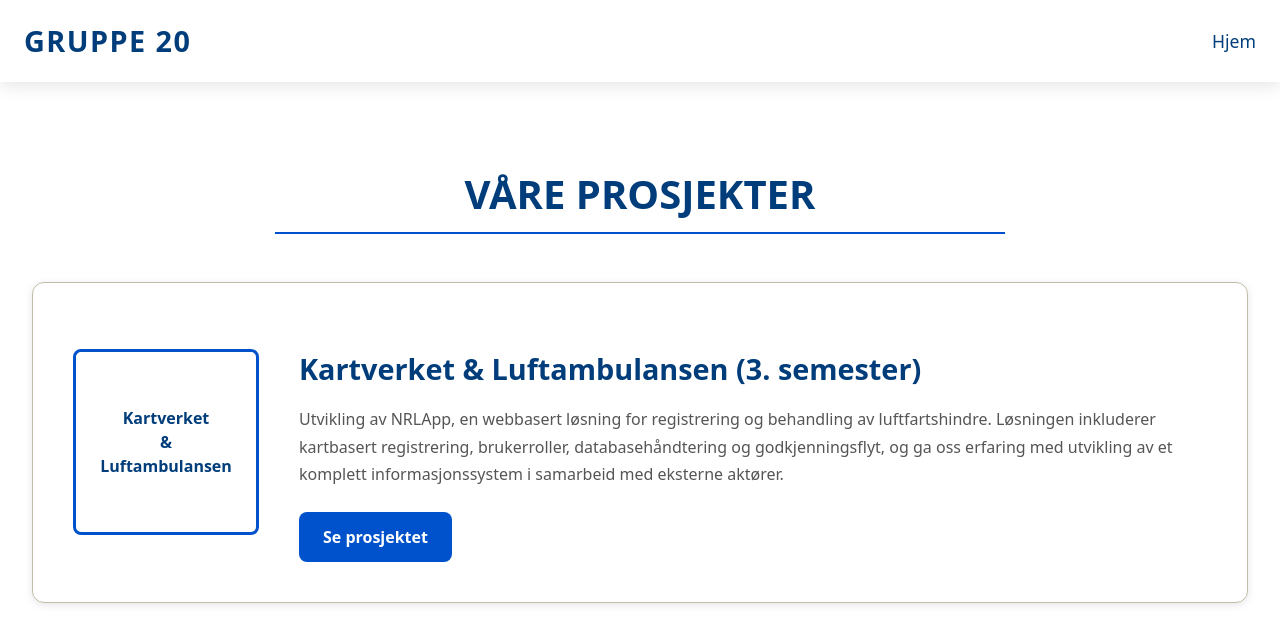
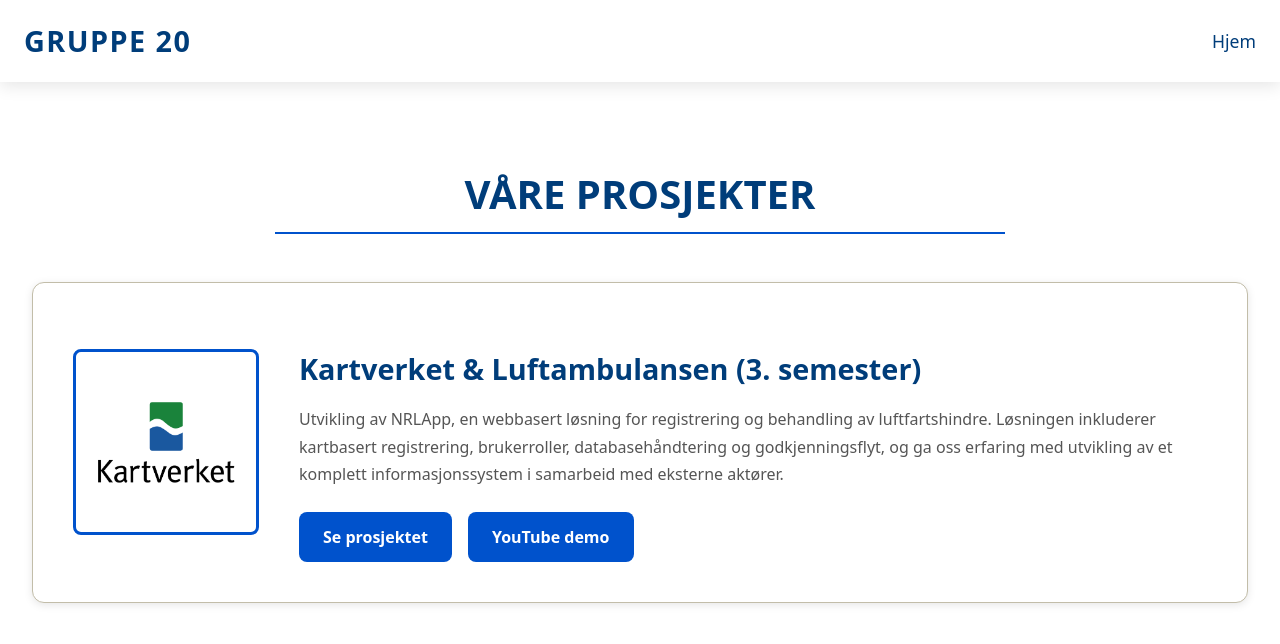
Before and after one commit to amged002/Gruppe20-IS-310, a React (Vite) app: page /prosjekter in a window 1280 px wide. Shown: the top 644 px of the page. Built offline with nearby package versions, Linux system fonts and the light colour scheme.

Commit message:
Oppdaterte nettsiden med video, Prosjektlogo

```diff
--- a/src/App.tsx
+++ b/src/App.tsx
@@ -341,13 +341,29 @@ export default function App() {
                     >
                         <div>
                             <p style={{ margin: '0.5rem 0' }}>
-                                Kontaktperson: Storm Haukom
+                                📧 E-post:{' '}
+                                <a
+                                    href="mailto:stormkh@uia.no"
+                                    style={{
+                                        color: '#003d7a',
+                                        textDecoration: 'none',
+                                    }}
+                                >
+                                    stormkh@uia.no
+                                </a>
                             </p>
+
                             <p style={{ margin: '0.5rem 0' }}>
-                                📧 E-post: stormkh@uia.no
-                            </p>
-                            <p style={{ margin: '0.5rem 0' }}>
-                                📱 Telefon: +47 974 14 614
+                                📱 Telefon:{' '}
+                                <a
+                                    href="tel:+4797414614"
+                                    style={{
+                                        color: '#003d7a',
+                                        textDecoration: 'none',
+                                    }}
+                                >
+                                    +47 974 14 614
+                                </a>
                             </p>
                         </div>
                     </div>
--- a/src/Projects.tsx
+++ b/src/Projects.tsx
@@ -84,12 +84,19 @@ export default function Projects() {
                             alignItems: 'center',
                             justifyContent: 'center',
                             flexShrink: 0,
-                            color: '#003d7a',
-                            fontWeight: '700',
-                            textAlign: 'center',
+                            overflow: 'hidden',
+                            backgroundColor: '#fff',
                         }}
                     >
-                        Kartverket<br />&<br />Luftambulansen
+                        <img
+                            src="/kartverket-logo.jpeg"
+                            alt="Kartverket logo"
+                            style={{
+                                width: '85%',
+                                height: '85%',
+                                objectFit: 'contain',
+                            }}
+                        />
                     </div>
 
                     <div>
@@ -118,6 +125,13 @@ export default function Projects() {
                             i samarbeid med eksterne aktører.
                         </p>
 
+                        <div
+                            style={{
+                                display: 'flex',
+                                gap: '1rem',
+                                flexWrap: 'wrap',
+                            }}
+                        >
                             <a
                                 href="https://github.com/amged002/NRLAPPfinal"
                                 target="_blank"
@@ -134,6 +148,24 @@ export default function Projects() {
                             >
                                 Se prosjektet
                             </a>
+
+                            <a
+                                href="https://youtu.be/mtuB0BZXPU8?si=bp8NMB8CQ9Kdog5N"
+                                target="_blank"
+                                rel="noopener noreferrer"
+                                style={{
+                                    display: 'inline-block',
+                                    padding: '0.8rem 1.5rem',
+                                    backgroundColor: '#0052cc',
+                                    color: '#ffffff',
+                                    textDecoration: 'none',
+                                    borderRadius: '8px',
+                                    fontWeight: '600',
+                                }}
+                            >
+                                YouTube demo
+                            </a>
+                        </div>
                     </div>
                 </section>
             </main>
--- a/src/utils/profiles.ts
+++ b/src/utils/profiles.ts
@@ -42,8 +42,8 @@ export const profiles: Profile[] = [
     name: 'Yousef Kdida',
     role: 'Frontend-utvikler',
     description:
-        'Jeg er en målrettet og ambisiøs IT-student som legger mye tid og innsats i studiene for å utvikle meg faglig og bygge solid kompetanse innen IT. Jeg er lærevillig og liker å utfordre meg selv til å stadig bli bedre.\n\n' +
-        'På fritiden har jeg en aktiv og sosial livsstil, og bruker mye tid med familie og venner. Styrketrening er også en stor del av hverdagen min og har lært meg disiplin, struktur og viktigheten av å være konsekvent for å nå målene mine. Jeg liker å ha klare mål og jobbe målrettet for å nå dem. Målet mitt er å få god erfaring innen IT, ta ansvar og bygge en sterk karriere hvor jeg kan bruke kunnskapen min til å skape verdi.',
+        'Jeg heter Yousef Kdida og studerer IT og informasjonssystemer ved Universitetet i Agder. Gjennom studiet har jeg fått erfaring med blant annet programmering, webutvikling, databaser. Jeg har også fått bedre forståelse for hvordan teknologi kan brukes til å løse praktiske problemer og utvikle brukervennlige løsninger. Gjennom ulike fag og prosjektarbeid har jeg utviklet ferdighetene mine innen problemløsning, samarbeid og strukturert arbeid. Jeg liker spesielt godt oppgaver der jeg får bruke det jeg har lært og finne gode løsninger på konkrete utfordringer.\n\n' +
+        'På fritiden er jeg interessert i trening og personlig utvikling. I gruppen ønsker jeg å være engasjert, bidra med kreative ideer, hjelpe til der det trengs og ta ansvar for ulike oppgaver. Gjennom bachelorprosjektet håper jeg å utvikle meg videre, lære nye teknologier og bidra til å lage en løsning som skaper verdi.',
     image: '/Yousef.jpeg',
     github: 'https://github.com/Youcefkdida',
     linkedin: 'https://www.linkedin.com/in/youcef-kdida-b905b1413/',
```
Also changed, not shown: public/kartverket-logo.jpeg (added). Lines whose indentation alone changed are shown as unchanged.
